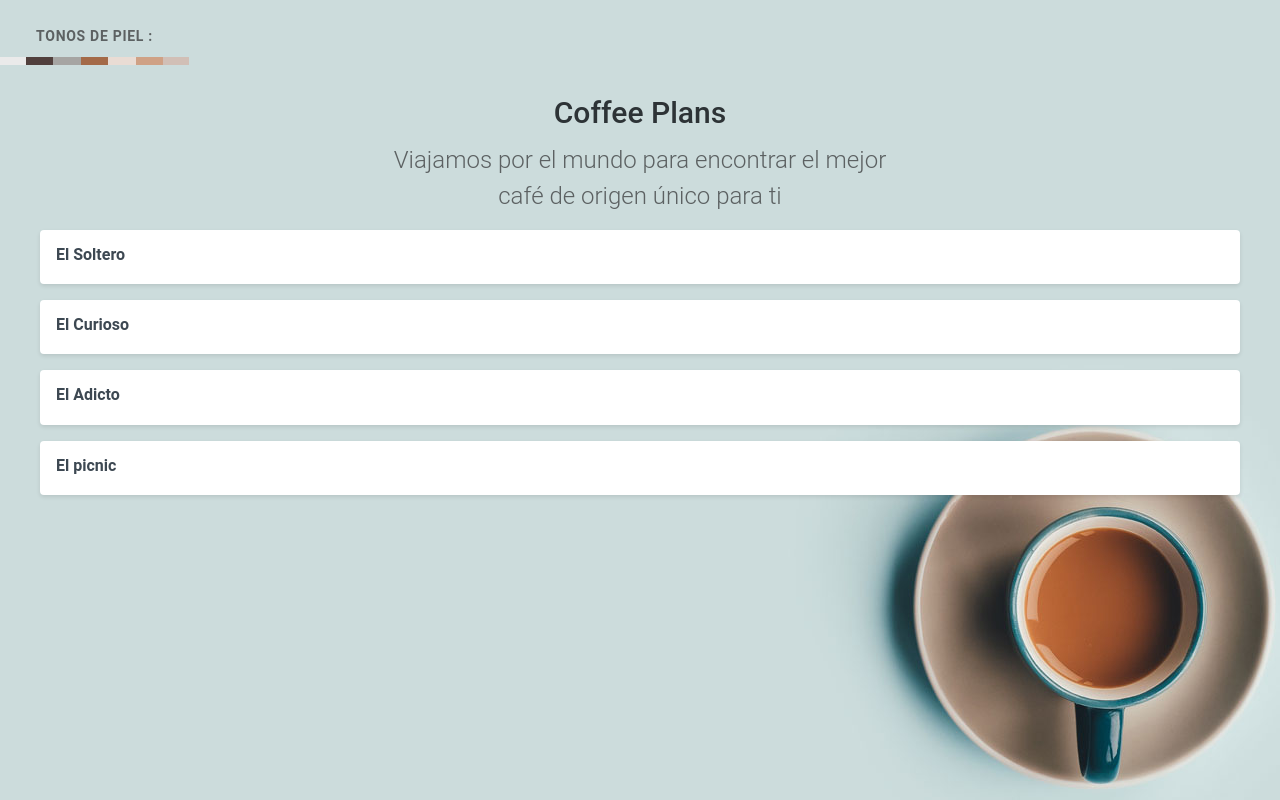
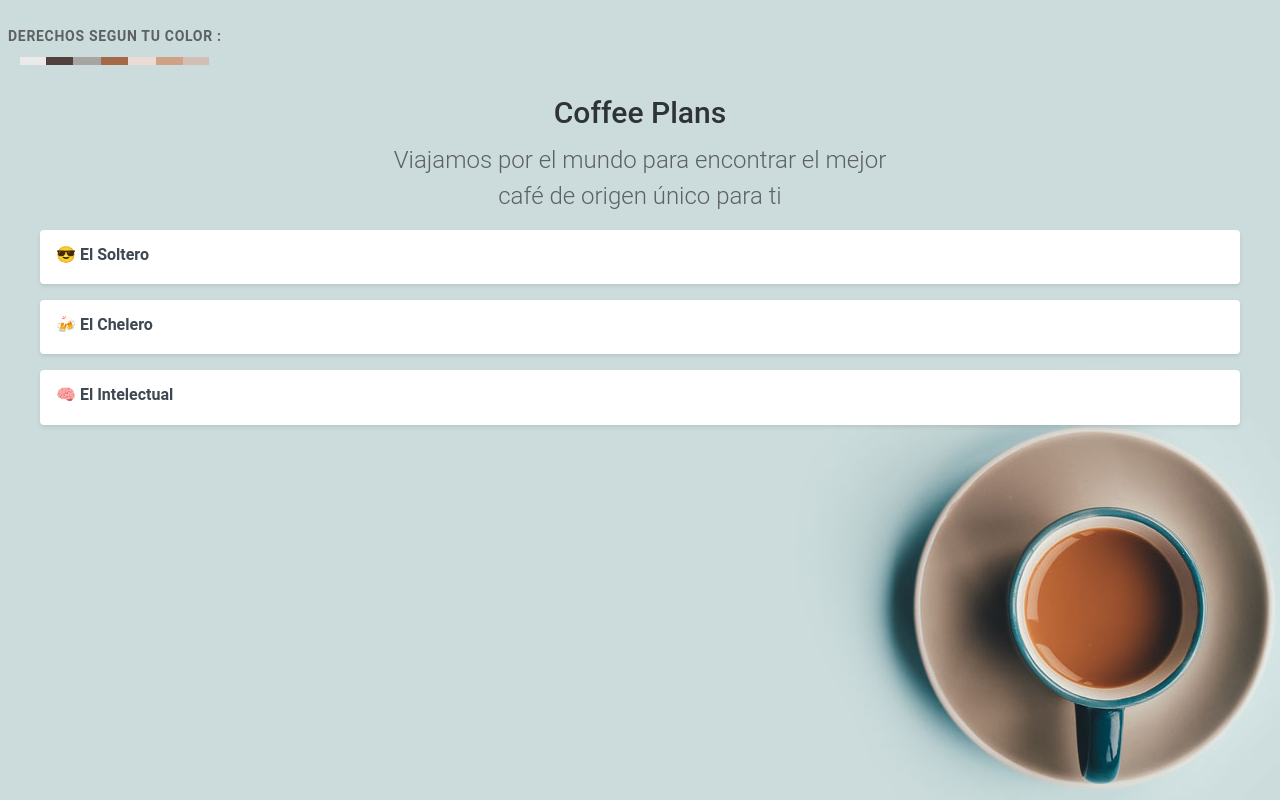
Before and after one commit to MAGOESE/DADM-_-2024TA, a Vue app: page / in a window 1280 px wide. Built offline with nearby package versions, Linux system fonts and the light colour scheme.

Commit message:
⭐ Usando Propiedades :D

```diff
--- a/src/App.vue
+++ b/src/App.vue
@@ -5,7 +5,7 @@ import PlanItem from './components/plan-item.vue'; // Importa el componente Plan
 <template>
   <header>
     <div style="text-align: center;">
-      <br><span id="logo">TONOS DE PIEL :</span><br>
+      <br><span id="logo"> Derechos segun tu color :</span><br>
       <img src="./assets/logo.png" alt="logo">
     </div>
   </header>
@@ -19,10 +19,9 @@ import PlanItem from './components/plan-item.vue'; // Importa el componente Plan
 
     <div class="plans">
       <!-- Usamos el componente PlanItem en lugar de los bloques de plan -->
-      <PlanItem>El Soltero</PlanItem>
-      <PlanItem>El Curioso</PlanItem>
-      <PlanItem>El Adicto</PlanItem>
-      <PlanItem>El picnic</PlanItem>
+      <PlanItem planIcon="😎" name= "El Soltero"> </PlanItem>
+      <PlanItem planIcon="🍻" name= "El Chelero"></PlanItem>
+      <PlanItem planIcon="🧠" name= "El Intelectual"></PlanItem>
     </div>
   </div>
 </template>
--- a/src/components/plan-item.vue
+++ b/src/components/plan-item.vue
@@ -1,15 +1,17 @@
 <template>
     <div class="plan">
       <div class="description">
-        <span class="title">
-          <slot></slot> <!-- Utiliza un slot para mostrar el contenido dinámico -->
+        <span class="title"> {{ planIcon }} {{ name }}
+
         </span>
       </div>
     </div>
   </template>
 
   <script setup>
-  // No se requiere código JavaScript adicional en este caso
+  //Usando un macro para definir las propiedades
+  const props = defineProps (['name','planIcon']);
+  console.log(props.name);
   </script>
 
   <style scoped>
```
